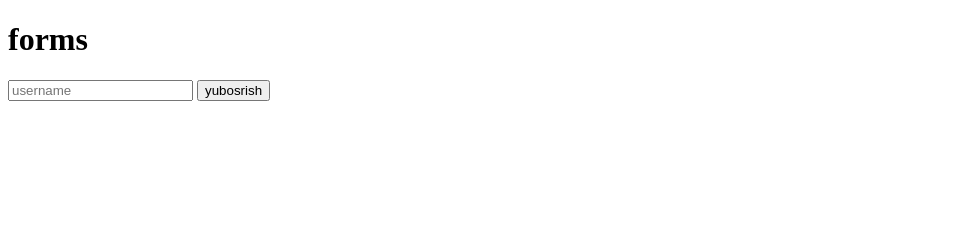
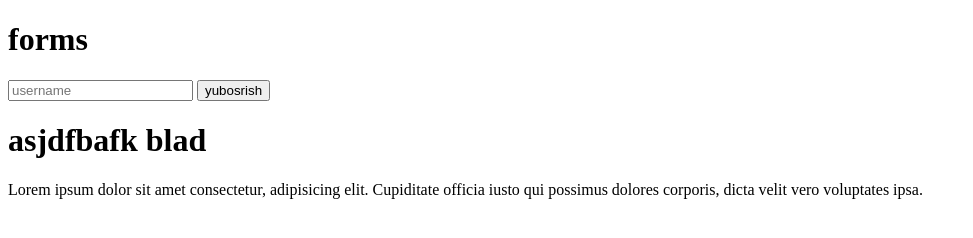
Before and after one commit to Bekoltiboyev/new_site, a plain HTML site: page index.html in a window 1280 px wide. Shown: the whole page, without its empty margins (0-973 px from the left). Drawn offline with Linux system fonts and the light colour scheme.

Commit message:
h1 qoshildi va p tegi yangilandi

```diff
--- a/index.html
+++ b/index.html
@@ -15,6 +15,9 @@
     </form>
 
     <span></span>
+    <h1>asjdfbafk blad</h1>
+    <p>Lorem ipsum dolor sit amet consectetur, adipisicing elit. Cupiditate officia iusto qui possimus dolores corporis, dicta velit vero voluptates ipsa.</p>
+
 
 
     <script src="./main.js"></script>
```
